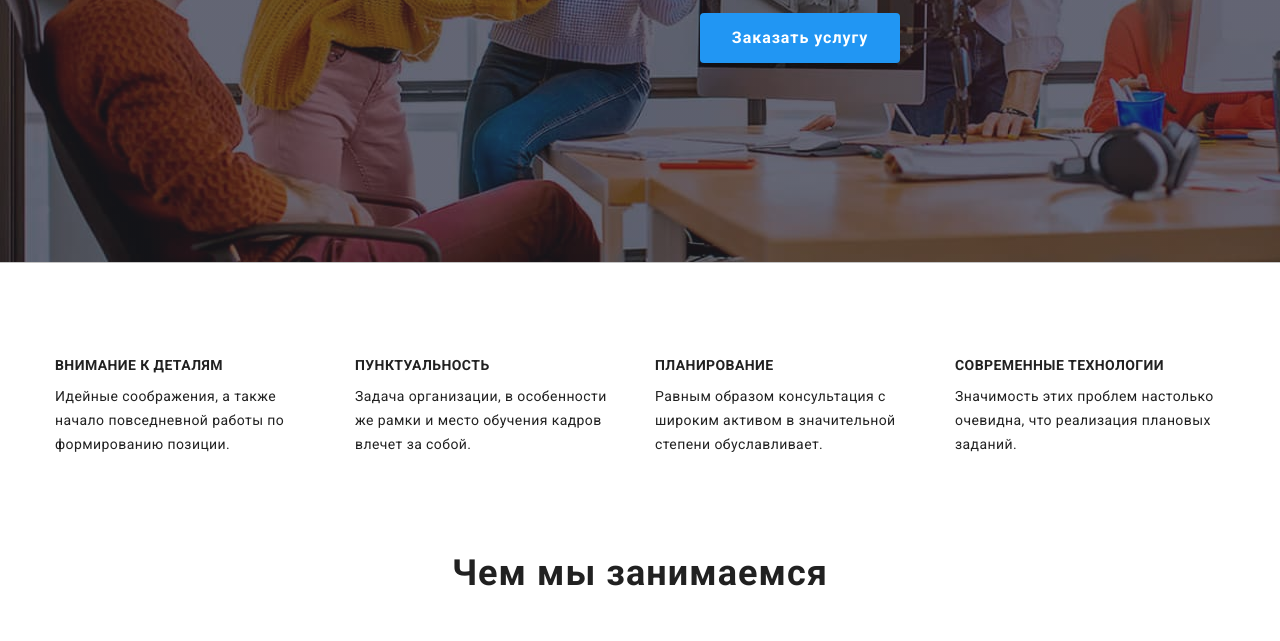
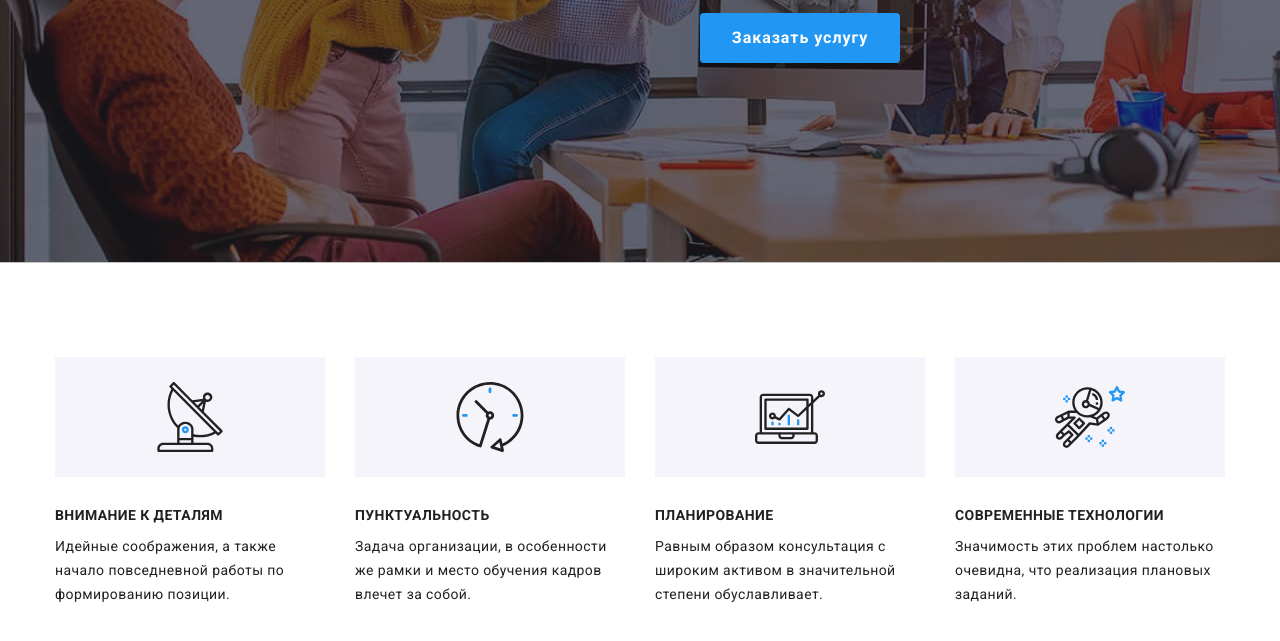
Before and after one commit to Taras-Roboteckyi/goit-markup-hw-04, a plain HTML site: page index.html in a window 1280 px wide. Shown: the part 418-1059 px from the top of the page. Drawn offline with nearby package versions, Linux system fonts and the light colour scheme.

Commit message:
Добавляє іконки секції "Особенности"

```diff
--- a/css/styles.css
+++ b/css/styles.css
@@ -153,10 +153,10 @@ body {
 .hero {
   display: block;
   width: 1600px;
+  margin: 0px auto;
   padding-top: 200px;
   padding-bottom: 200px;
   text-align: center;
-  margin: 0px auto;
 
   background-image: linear-gradient(rgba(47, 48, 58, 0.4), rgba(47, 48, 58, 0.4)),
     url('../images/hero/hero.jpg');
@@ -205,7 +205,7 @@ body {
   background-color: #188ce8;
 }
 
-/*-- Секція"Особенности" --*/
+/*---------- Секція"Особенности" -------*/
 .hidden-title {
   position: absolute;
   clip: rect(0 0 0 0);
@@ -223,7 +223,18 @@ body {
 .features-items {
   width: calc((100% - 90px) / 4);
 }
+/*-- Іконки секції"Особенности" --*/
+.features-container {
+  display: flex;
+  width: 270px;
+  height: 120px;
+  margin-bottom: 30px;
+  justify-content: center;
+  align-items: center;
+  background-color: #f5f4fa;
+}
 
+/*-- Контент секції "Особенности" --*/
 .features-items .features-title {
   margin-bottom: 10px;
 
--- a/index.html
+++ b/index.html
@@ -77,18 +77,42 @@
                 <h2 class="hidden-title">Наши особенности</h2>
                 <ul class="features-list list">
                     <li class="features-items">
+                        <div class="features-container">
+                            <svg class="features-icon" width="70" height="70">
+                                <use href="./images/sprite/sprite.svg#icon-antenna">
+                                </use>
+                            </svg>
+                        </div>
                         <h3 class="features-title">Внимание к деталям</h3>
                         <p class="features-item">Идейные соображения, а также начало повседневной работы по формированию позиции.</p>
                     </li>
                     <li class="features-items">
+                        <div class="features-container">
+                            <svg class="features-icon" width="70" height="70">
+                                <use href="./images/sprite/sprite.svg#icon-clock">
+                                </use>
+                            </svg>
+                        </div>
                         <h3 class="features-title">Пунктуальность</h3>
                         <p class="features-item">Задача организации, в особенности же рамки и место обучения кадров влечет за собой.</p>
                     </li>
                     <li class="features-items">
+                        <div class="features-container">
+                            <svg class="features-icon" width="70" height="70">
+                                <use href="./images/sprite/sprite.svg#icon-diagram">
+                                </use>
+                            </svg>
+                        </div>
                         <h3 class="features-title">Планирование</h3>
                         <p class="features-item">Равным образом консультация с широким активом в значительной степени обуславливает.</p>
                     </li>
                     <li class="features-items">
+                        <div class="features-container">
+                            <svg class="features-icon" width="70" height="70">
+                                <use href="./images/sprite/sprite.svg#icon-astronaut">
+                                </use>
+                            </svg>
+                        </div>
                         <h3 class="features-title">Современные технологии</h3>
                         <p class="features-item">Значимость этих проблем настолько очевидна, что реализация плановых заданий.</p>
                     </li>
```
